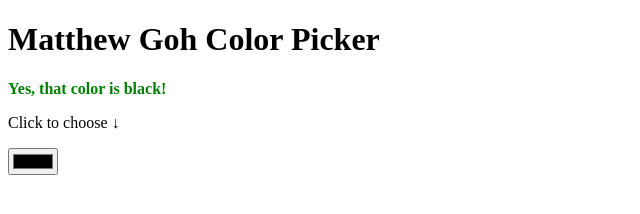
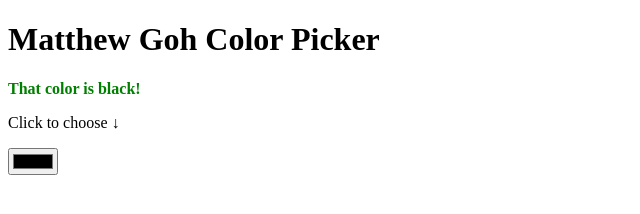
Before and after one commit to Arvoutdev/Constellation, a plain HTML site: page goh/index.html in a window 1280 px wide. Shown: the full height of the page, 0-640 px from the left. Drawn offline with Linux system fonts and the light colour scheme.

Commit message:
Update index.html

```diff
--- a/goh/index.html
+++ b/goh/index.html
@@ -8,7 +8,7 @@
 
     <h1>Matthew Goh Color Picker</h1>
 
-    <p style="color: green;"><b>Yes, that color is black!</p></b>
+    <p style="color: green;"><b>That color is black!</p></b>
 
     <p>Click to choose ↓  </p>
 <input type="color" value="#000000">
```
